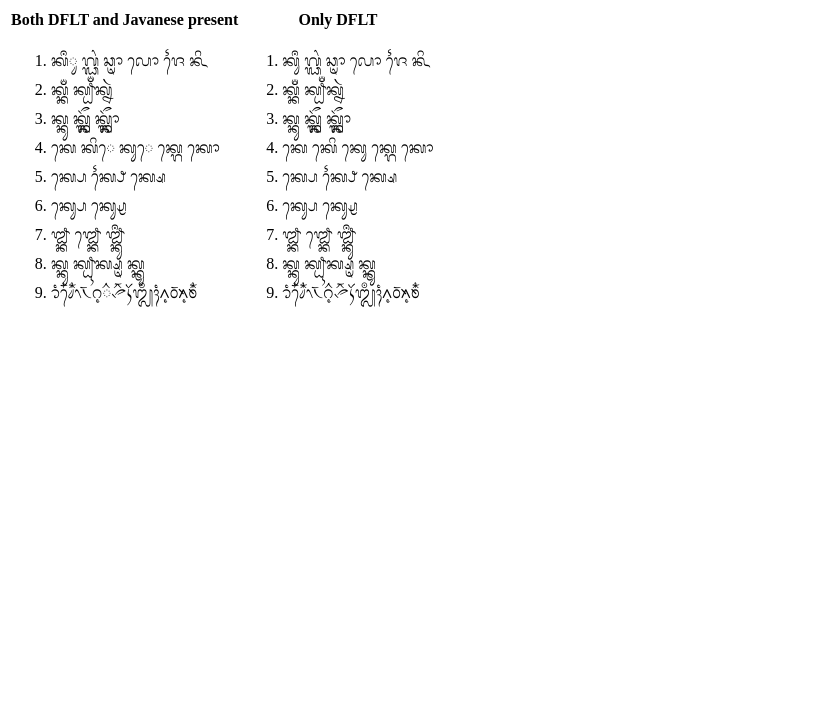
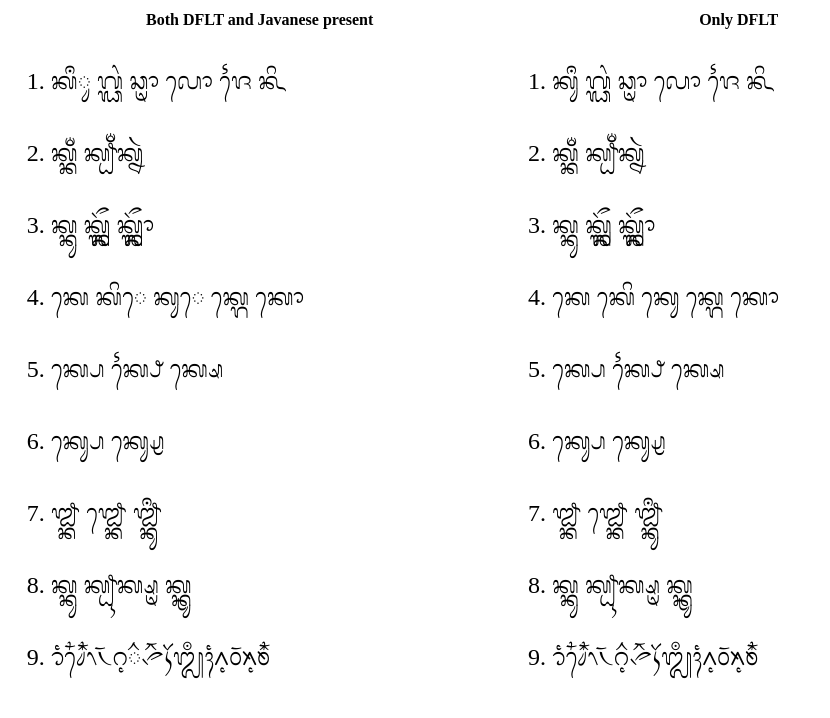
Before and after one commit to jungshik/jungshik.github.io, a plain HTML site: page noto/balinese/test.html in a window 1280 px wide. Shown: the whole page, without its empty margins (0-830 px from the left). Drawn offline with Linux system fonts and the light colour scheme.

Commit message:
Set the width

```diff
--- a/noto/balinese/test.html
+++ b/noto/balinese/test.html
@@ -12,6 +12,8 @@
         font-family: 'Balinese104';
         src: url('Balinese.104.ttf');
       }
+      li { line-height: 3em; font-size: 24px; }
+      table {width: 60em; }
     </style>
   </head>
   <body>
```
